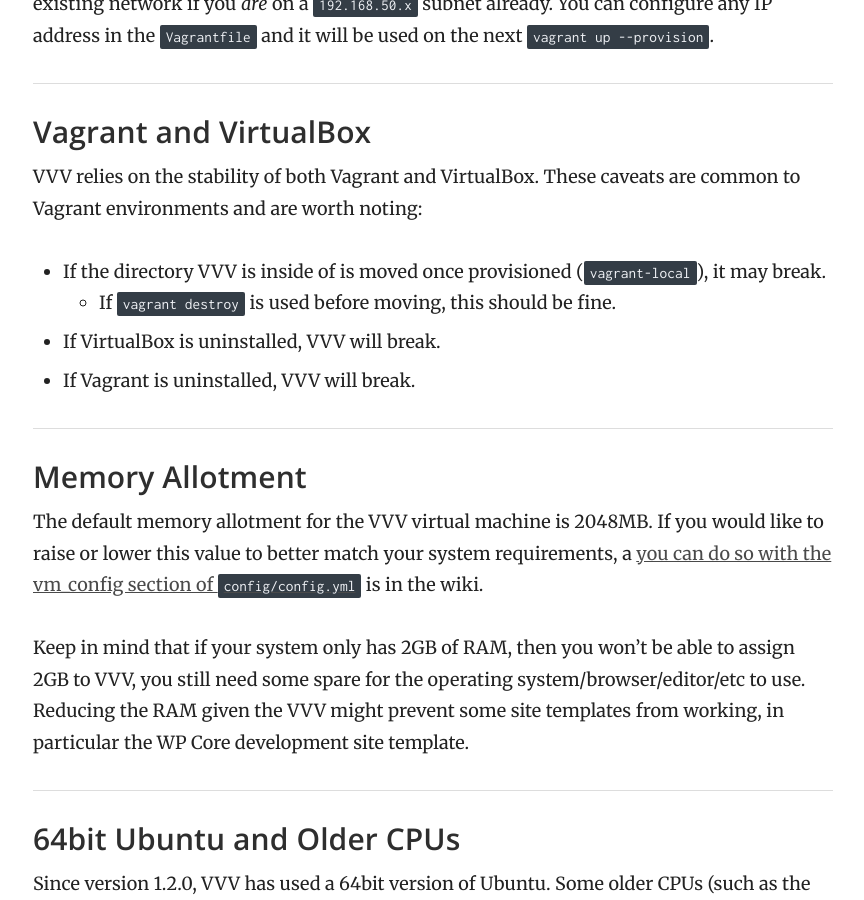
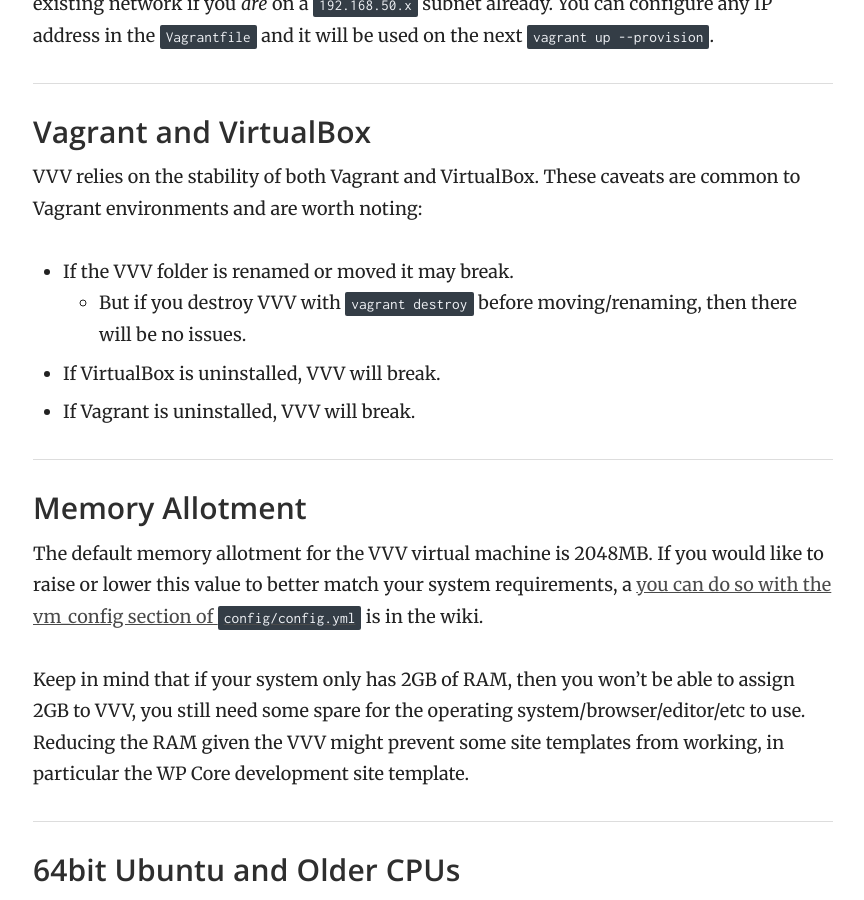
Before and after one commit to Varying-Vagrant-Vagrants/varyingvagrantvagrants.org, a Jekyll site: the page built from docs/en-US/troubleshooting/index.md, in a window 1280 px wide and 900 px high, scrolled down 5258 px. Shown: the whole window, without its empty margins (357-1221 px from the left). Built offline with Jekyll 4.4.1, drawn with Linux system fonts in a browser that asks for light colours.

Commit message:
troubleshooting tweaks

```diff
--- a/docs/en-US/troubleshooting/index.md
+++ b/docs/en-US/troubleshooting/index.md
@@ -128,8 +128,8 @@ The network configuration picks an IP of `192.168.50.4`. It could cause conflict
 
 VVV relies on the stability of both Vagrant and VirtualBox. These caveats are common to Vagrant environments and are worth noting:
 
- - If the directory VVV is inside of is moved once provisioned (`vagrant-local`), it may break.
-    - If `vagrant destroy` is used before moving, this should be fine.
+ - If the VVV folder is renamed or moved it may break.
+    - But if you destroy VVV with `vagrant destroy` before moving/renaming, then there will be no issues.
  - If VirtualBox is uninstalled, VVV will break.
  - If Vagrant is uninstalled, VVV will break.
 
```
